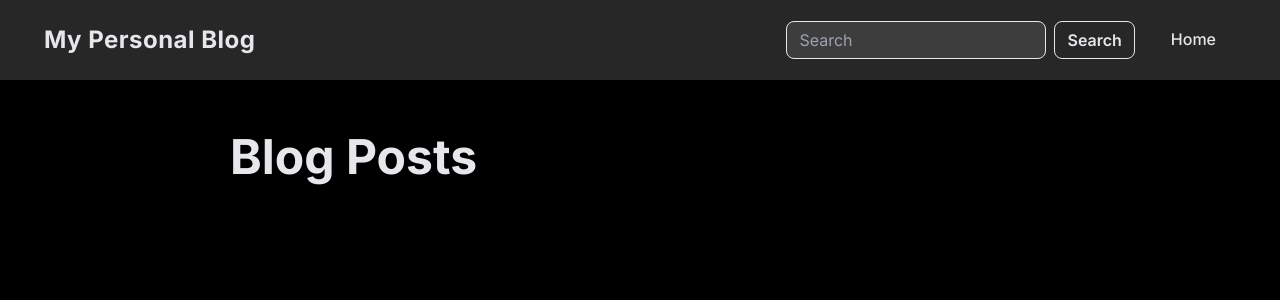
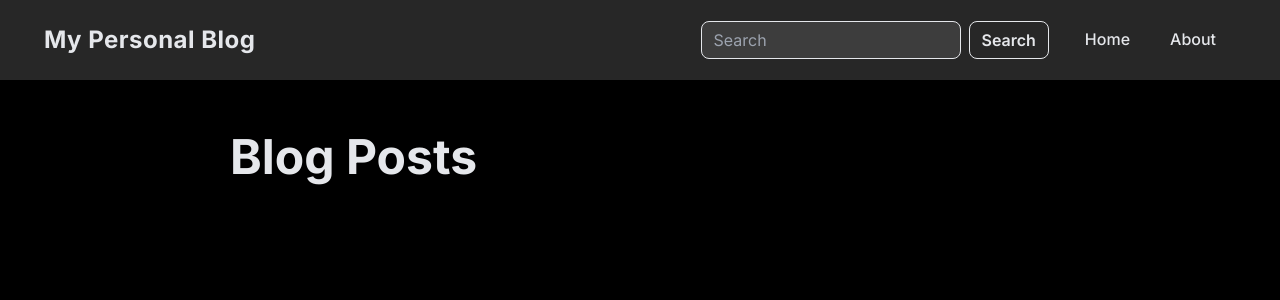
Before and after one commit to Trackpaddin/django-blog, a Django app: page / in a window 1280 px wide. Shown: the top 300 px of the page. Run offline with Django 5.2, Linux system fonts and the light colour scheme; data that the repository does not hold is empty; some libraries are stand-ins or nearby versions.

Commit message:
Add About link to navbar and clean up URLs
- Added About page link to navbar in base.html
- Removed unnecessary comment from blog/urls.py

```diff
--- a/blog/urls.py
+++ b/blog/urls.py
@@ -4,7 +4,6 @@ from django.urls import path
 from . import views
 
 urlpatterns = [
-#Add regex to accept any case variation
     path("", views.blog_index, name="blog_index"),
     path("post/<int:pk>/", views.blog_detail, name="blog_detail"),
     path("category/<category>/", views.blog_category, name="blog_category"),
--- a/templates/base.html
+++ b/templates/base.html
@@ -32,6 +32,9 @@
                 <li class="nav-item">
                     <a class="nav-link navbar-link" href="{% url 'blog_index' %}">Home</a>
                 </li>
+                <li class="nav-item">
+                    <a class="nav-link navbar-link" href="{% url 'blog_about' %}">About</a>
+                </li>
             </ul>
         </div>
     </div>
```
